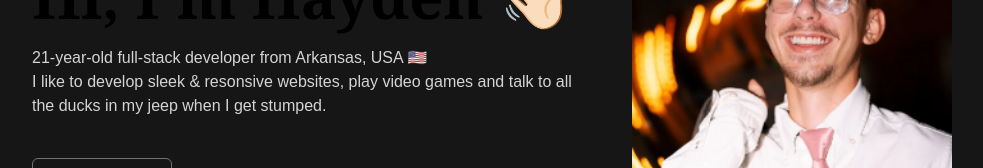
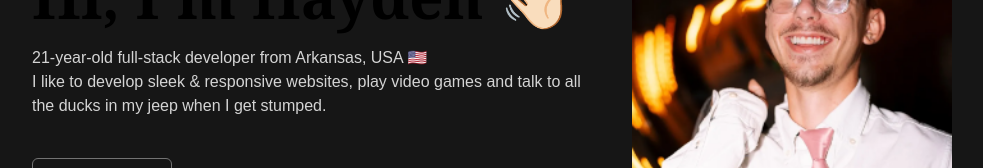
Before and after one commit to hblaked/portfolio, a React (Vite) app: page / in a window 1280 px wide. Shown: the part 198-366 px from the top of the page, without its empty margins (148-1131 px from the left). Built offline with nearby package versions, Linux system fonts and the light colour scheme.

Commit message:
minor changes / fixes

```diff
--- a/src/assets/components/featured.tsx
+++ b/src/assets/components/featured.tsx
@@ -24,6 +24,7 @@ export default function Featured() {
                 </div>
             </div>
         </div>
+
     </div>
   )
 }
--- a/src/assets/components/greeting.tsx
+++ b/src/assets/components/greeting.tsx
@@ -23,7 +23,7 @@ export default function greeting() {
 
           <p className='text-neutral-300'>21-year-old full-stack developer from Arkansas, USA 🇺🇸</p>
 
-          <p className='text-neutral-300'>I like to develop sleek & resonsive websites, play video games and talk to all the ducks in my jeep when I get stumped.</p>
+          <p className='text-neutral-300'>I like to develop sleek & responsive websites, play video games and talk to all the ducks in my jeep when I get stumped.</p>
         </div>
 
         <div className='flex items-center gap-5'>
--- a/src/global.css
+++ b/src/global.css
@@ -19,7 +19,7 @@ body {
   --drop-shadow-glow: 0 0 2em #ffb23f80;
 }
 
-@media screen and (max-width: 45rem) {
+@media screen and (max-width: 45em) {
   .mobile-resize-div {
     flex-direction: column-reverse;
     align-items: center;
```
